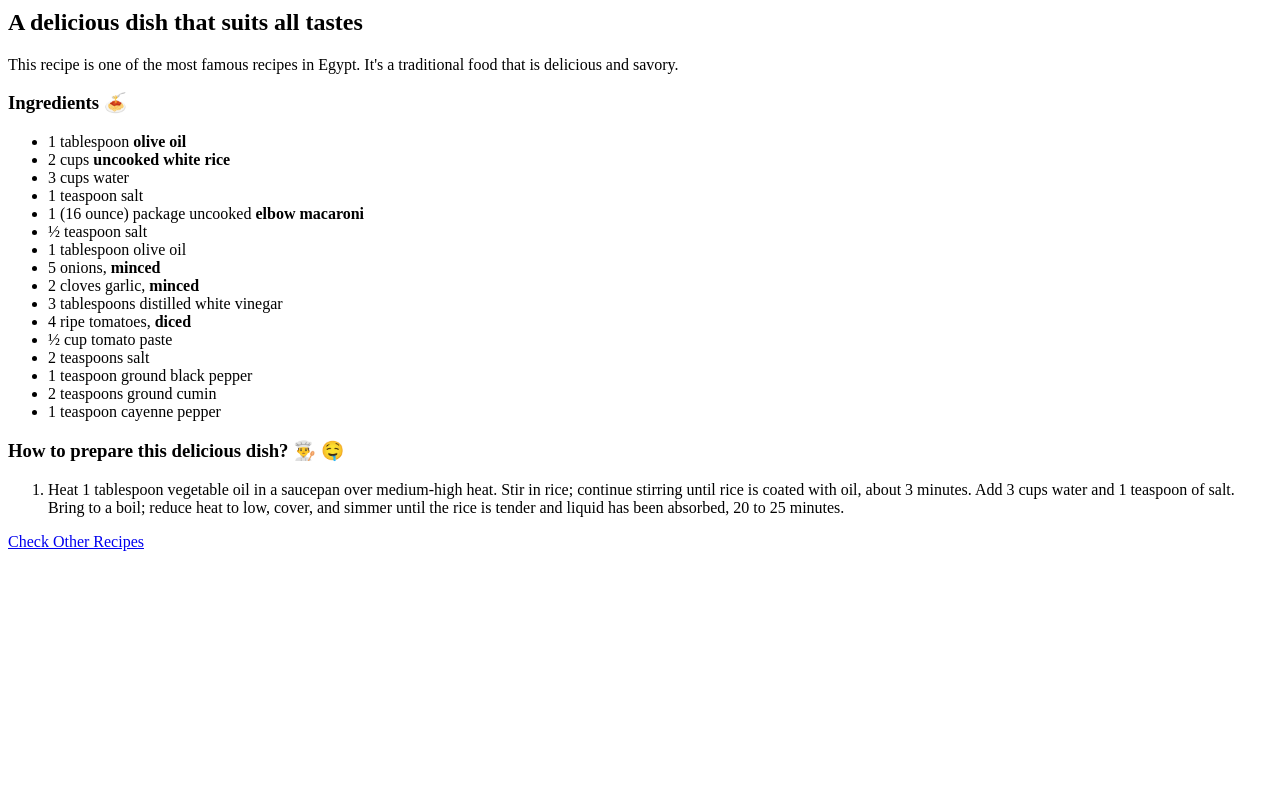
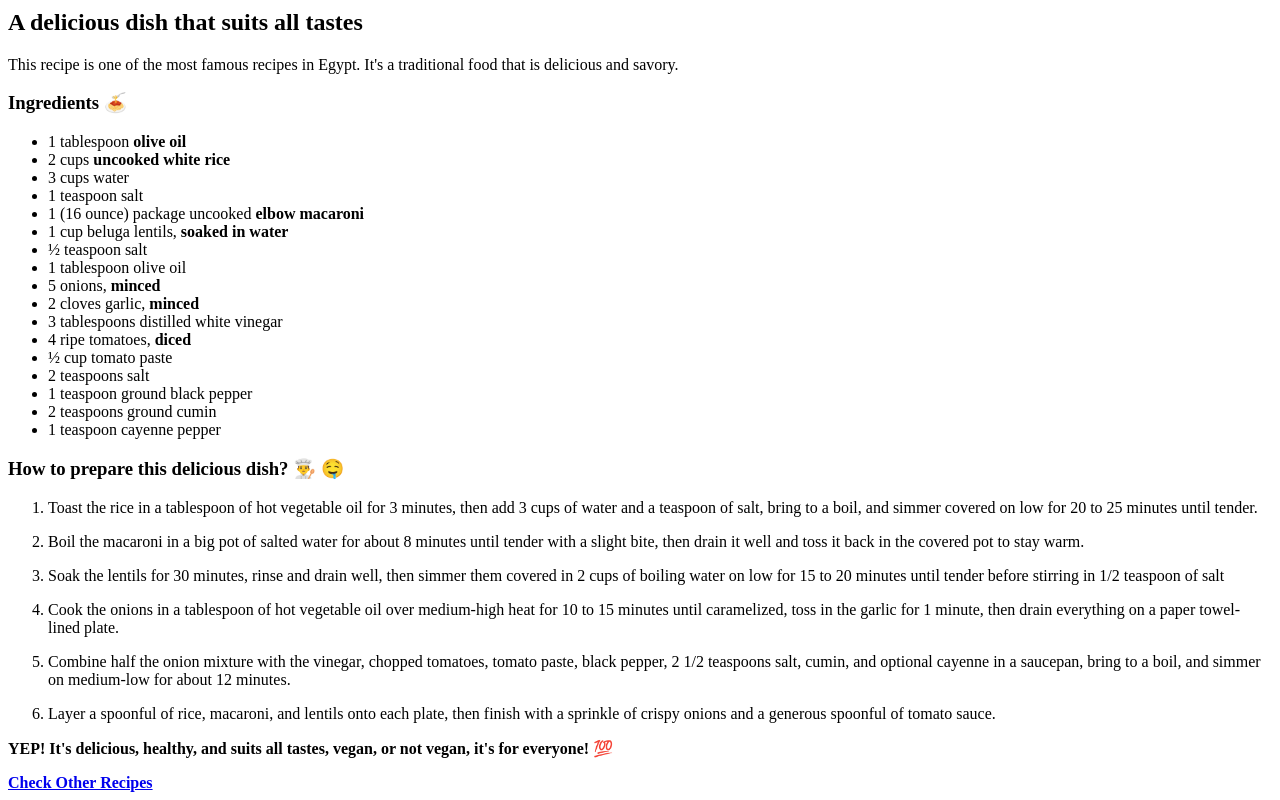
Before and after one commit to sirTOHAMY/odin-recipes, a plain HTML site: page recipes/egyptian-koshary.html in a window 1280 px wide. Shown: the part 395-1195 px from the top of the page. Before the commit the page ends 954 px from the top, so only its background shows below. Drawn offline with Linux system fonts and the light colour scheme.

Commit message:
Add steps to make the Koshary recipe I added all the organized steps that would make this recipe possible

```diff
--- a/recipes/egyptian-koshary.html
+++ b/recipes/egyptian-koshary.html
@@ -20,6 +20,7 @@
                     <li>3 cups water</li>
                     <li>1 teaspoon salt</li>
                     <li>1 (16 ounce) package uncooked <strong>elbow macaroni</strong></li>
+                    <li>1 cup beluga lentils, <strong>soaked in water</strong></li>
                     <li>½ teaspoon salt</li>
                     <li>1 tablespoon olive oil</li>
                     <li>5 onions, <strong>minced</strong></li>
@@ -35,30 +36,50 @@
                 <h3>How to prepare this delicious dish? 👨‍🍳 🤤</h3>
 
                 <ol>
-                    <li>Heat 1 tablespoon vegetable oil in a saucepan over medium-high heat.
-                         Stir in rice; continue stirring until rice is coated with oil, about 3 minutes.
-                          Add 3 cups water and 1 teaspoon of salt.
-                           Bring to a boil; reduce heat to low, cover,
-                            and simmer until the rice is tender and liquid
-                             has been absorbed, 20 to 25 minutes.
+                    <li><p>Toast the rice in a tablespoon of hot vegetable oil for 3 minutes,
+                         then add 3 cups of water and a teaspoon of salt,
+                          bring to a boil, and simmer covered on
+                           low for 20 to 25 minutes until tender.
+                            </li>
 
-</li>
+                            <li><p>Boil the macaroni in a big pot of salted water for about 8 minutes
+                             until tender with a slight bite,
+                             then drain it well and toss it back in the covered pot to stay warm.</p></li>
+
+                             <li><p>Soak the lentils for 30 minutes, rinse and drain well,
+                                 then simmer them covered in 2 cups of boiling water
+                                  on low for 15 to 20 minutes until tender before
+                                   stirring in 1/2 teaspoon of salt</p></li>
+
+                                   <li><p>Cook the onions in a tablespoon of hot vegetable oil over medium-high heat
+                                     for 10 to 15 minutes until caramelized, toss in the garlic for
+                                      1 minute, then drain everything on a paper towel-lined plate.</p></li>
+
+                                      <li><p>Combine half the onion mixture with the vinegar, chopped tomatoes,
+                                         tomato paste, black pepper, 2 1/2 teaspoons salt,
+                                          cumin, and optional cayenne in a saucepan,
+                                           bring to a boil, and simmer on medium-low for
+                                            about 12 minutes.</p></li>
+
+                                           <li><p>Layer a spoonful of rice, macaroni, and lentils
+                                             onto each plate,
+                                             then finish with a sprinkle of crispy
+                                              onions and a generous spoonful of tomato sauce.</p></li>
+
+
+
+                 </ol>
+
+                 <p><strong>YEP! It's delicious, healthy, and suits all tastes, vegan,
+                    or not vegan, it's for everyone! 💯</strong></p>
 
 
 
 
 
 
-                </ol>
 
-
-
-
-
-
-           <a href="../index.html">Check Other Recipes</a>
-
-
+           <a href="../index.html"><strong>Check Other Recipes</strong></a>
 
 
     </body>
```
